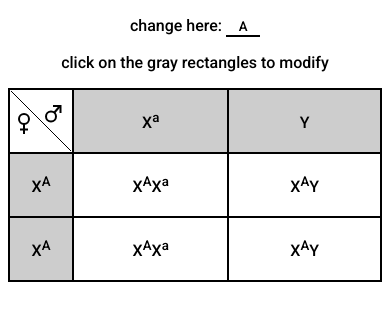
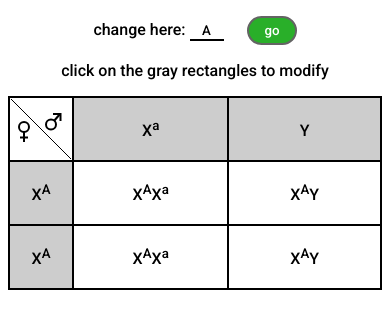
Before and after one commit to matheusss2/atividadeciencias, a plain HTML site: page index.html in a window 390 px wide. Drawn offline with Linux system fonts and the light colour scheme.

Commit message:
update mobile

```diff
--- a/css/index.css
+++ b/css/index.css
@@ -65,3 +65,12 @@ table{
     transform: translate(-0%);
   }
 }
+.run{
+  padding: 5px 15px;
+  border-radius: 40px;
+  border: 2px solid #646464;
+  background-color: rgb(41, 175, 41);
+  color: #ffffffff;
+  cursor: pointer;
+  margin-left: 20px;
+}
--- a/index.html
+++ b/index.html
@@ -10,6 +10,7 @@
 <body>
   <p class="input">change here:
     <input value="A" type="text" maxlength="1" id="base">
+    <button class="run" onclick="update()">go</button>
   </p>
   <p class="input">click on the gray rectangles to modify</p>
   <main class="container">
```
